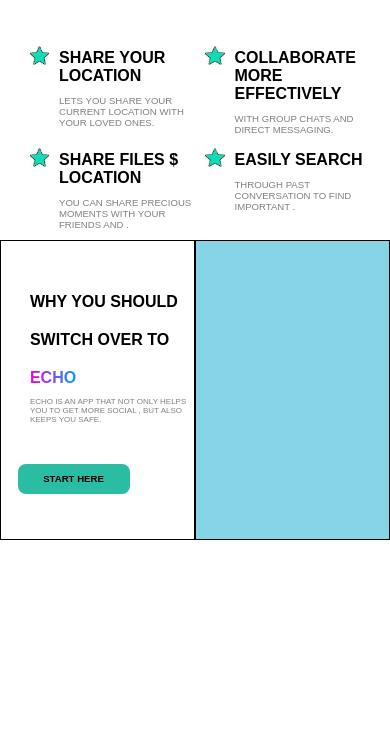
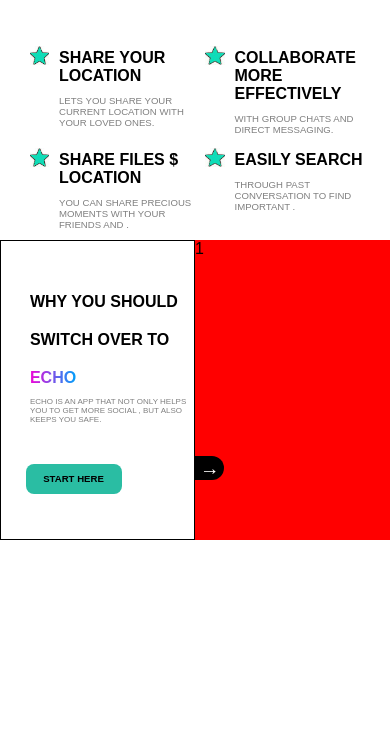
Before and after one commit to codeSubhajit0/PROJECT-LANDINGPAGE, a PHP site: page / in a window 390 px wide. Shown: the part 1096-1835 px from the top of the page. Run offline with PHP 8.4, Linux system fonts and the light colour scheme.

Commit message:
Slide system

```diff
--- a/index.html
+++ b/index.html
@@ -106,10 +106,11 @@
                 <a href="#" class="sibling_slide_show_anchor">START HERE</a>
             </div>
             <div class="slide_show">
-                <div class="slide_show_section">1</div>
-                <div class="slide_show_section">2</div>
-                <div class="slide_show_section">3</div>
-                <div class="slide_show_section">4</div>
+                <input type="button" class="slide_show_btn" value="&#8594">
+                <div class="slide_show_section_1 s">1</div>
+                <div class="slide_show_section_2 s">2</div>
+                <div class="slide_show_section_3 s">3</div>
+                <div class="slide_show_section_4 s">4</div>
             </div>
         </div>
         <div class="some_text_slide"></div>
--- a/script.js
+++ b/script.js
@@ -1,9 +1,12 @@
 'use strict'
+
+const menue = document.querySelector('.hamburger_menue');
+const btn = document.querySelector(".slide_show_btn");
+
 let Input = document.querySelector('input');
 Input.addEventListener('click', function () {
     window.open("https://codesubhajit0.github.io/Create-Account-/Login.html", '_self');
 })
-const menue = document.querySelector('.hamburger_menue');
 
 menue.addEventListener('click', function () {
     document.querySelector('.hamburger_menue').classList.toggle('pos')
@@ -13,3 +16,25 @@ menue.addEventListener('click', function () {
     document.querySelector('.menue').classList.toggle('menue_vis');
     document.querySelector('.menue').classList.toggle('menue_dis');
 })
+
+let slideCount = 1;
+btn.addEventListener('click', (e) => {
+    console.log(document.querySelector(`.slide_show_section_${1}`));
+    console.log(slideCount);
+
+
+    if(slideCount <5) {
+            // if(document.querySelectorAll('.1').classList.contains(1))
+            document.querySelector(`.slide_show_section_${slideCount}`).style.display = 'none';
+            document.querySelector(`.slide_show_section_${slideCount + 1}`).style.display = 'none';
+            document.querySelector(`.slide_show_section_${slideCount}`).classList.add('animate');
+            slideCount+=1;
+        }
+        else {
+            slideCount -= 1;
+            document.querySelector(`.slide_show_section_${slideCount}`).style.display = 'none';
+            document.querySelector(`.slide_show_section_${slideCount + 1}`).style.display = 'none';
+            document.querySelector(`.slide_show_section_${slideCount}`).classList.add('animate');
+            slideCount+=1;
+        }
+})
--- a/style1.css
+++ b/style1.css
@@ -311,8 +311,8 @@ main {
 }
 .slide_show {
     min-width: 50%;
-    background-color: #86D5E7;
-    border: 1px solid black;
+    background-color: transparent;
+    /* border: 1px solid black; */
     display: flex;
     /* overflow-x: scroll; */
     position: relative;
@@ -320,30 +320,48 @@ main {
 /* .slide_show :nth-child(1) {
     width: 100%;
 } */
+.slide_show_btn {
+    z-index: 1;
+    background-color: #000;
+    position: absolute;
+    bottom: 20%;
+    height: 8%;
+    width: 12%;
+    border: none;
+    color: #fff;
+    font-size: clamp(1rem , 5vw , 2rem);
+    line-height: 0%;
+    border-radius: 0 1rem 1rem 0;
+}
 .slide_show_section {
      height: 100%;
      width: 100%;
-     position: relative;
+     position: absolute;
      border: 1px solid red;
-     z-index: -1;
+     /* z-index: -1; */
 
 }
-.slide_show :nth-child(1) {
+.slide_show_section_1 {
     background-color: red;
-    transform: translateX(-100%);
+    width: 100%;
+    display: block;
 }
-.slide_show :nth-child(2) {
-    background-color: blue;
-    transform: translateX(0px);
+.slide_show_section_2 {
+    background-color: green;
+    display: none;
 }
-.slide_show :nth-child(3) {
+.slide_show_section_3 {
     background-color: greenyellow;
-    transform: translateX(200px);
+    display: none;
 }
-.slide_show :nth-child(4) {
+.slide_show_section_4 {
     background-color: cyan;
-    transform: translateX(400px);
+    display: none;
 }
+.animate {
+    animation: slide 0.4s ease ;
+}
+
 @media (max-width:560px) {
 
     main {
@@ -576,15 +594,28 @@ main {
     .sibling_slide_show_anchor {
         height: 30px;
         line-height: 30px;
-        width: 7rem;
+        width: 6rem;
         left: -1.5rem;
     }
-
+    .slide_show_btn{
+        min-width:15%;
+    }
 }
 
 @media (min-width:900px) {
     .reviews_tab-review_div1 {
         width: 60%;
+    }
+}
+
+@keyframes slide {
+    0% {
+        opacity:0;
+        transform: translateX(100%);
+    }
+    100% {
+        opacity:1;
+        transform: translateX(0%);
     }
 }
 
```
